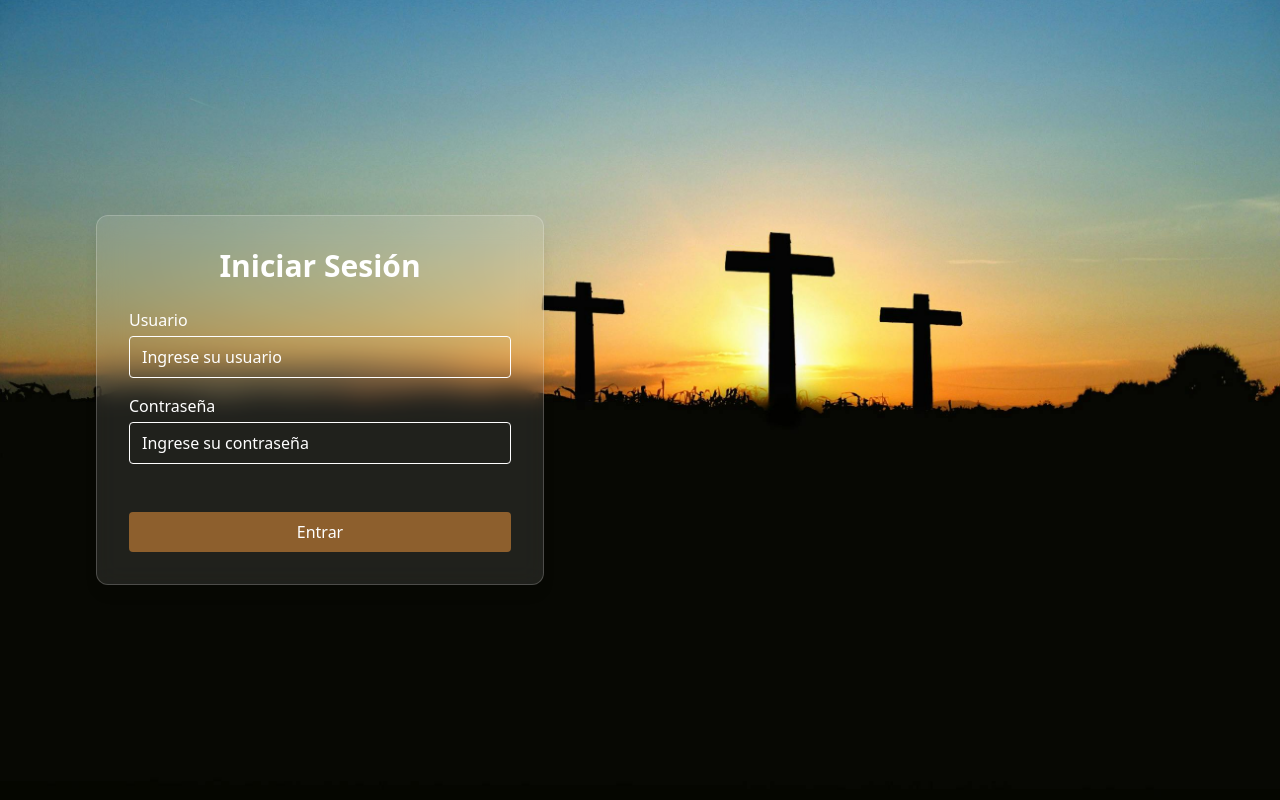
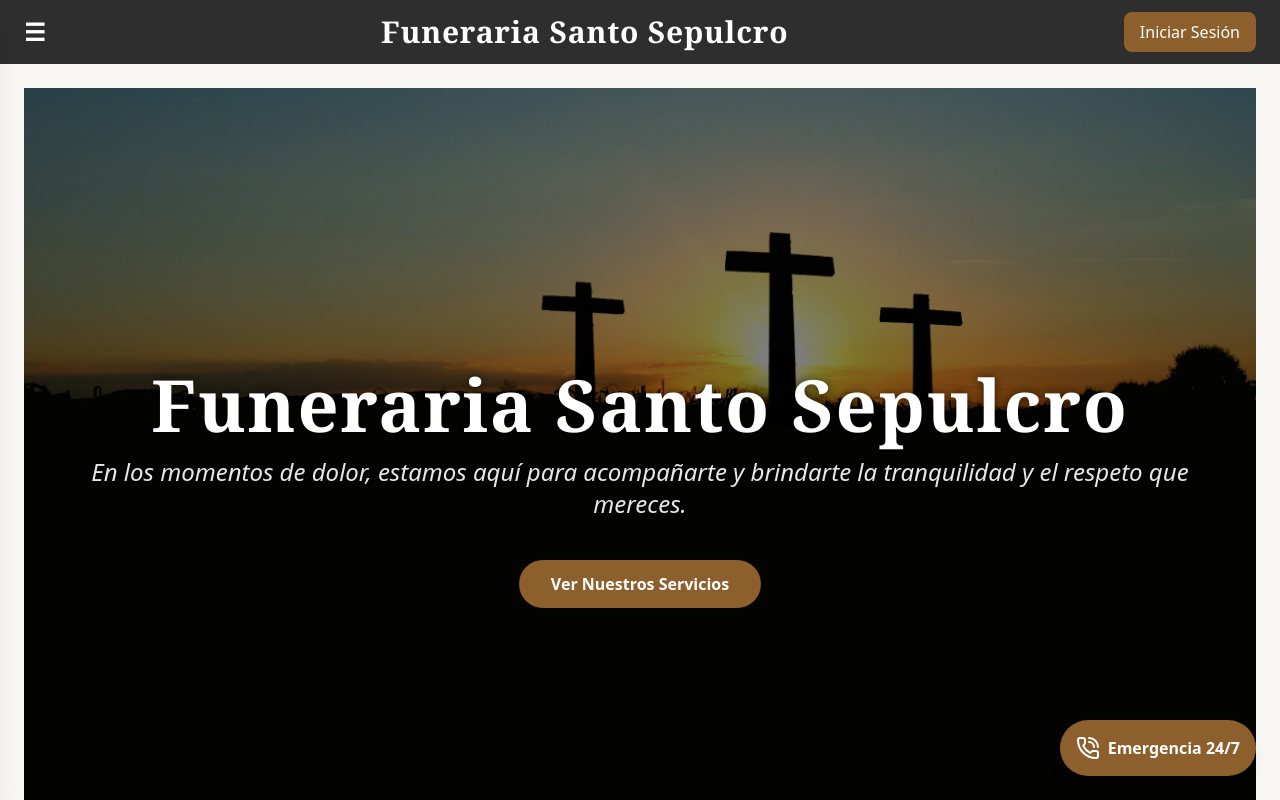
Before and after one commit to josue-j-fernandez/Funeraria_frontend, a React app: page / in a window 1280 px wide. Before the commit this address led to /login. Built offline with nearby package versions, Linux system fonts and the light colour scheme; the HTML template or start-up script is replaced by a standard one.

Commit message:
feat:Controlar las paginas privadas y publicas

```diff
--- a/src/App.tsx
+++ b/src/App.tsx
@@ -1,10 +1,13 @@
 import React from "react";
 import { BrowserRouter, Routes, Route } from "react-router-dom";
 import { AuthProvider } from "./context/AuthProvider";
+
 import HomePage from "./routes/HomePage";
 import UsuariosTable from "./components/UsuariosTable";
 import ServiciosFunebres from "./routes/ServiciosFunebres";
 import ServiciosCremacion from "./routes/ServiciosCremacion";
+import Dashboard from "./routes/Dashboard";
+
 import MainLayout from "./components/MainLayout";
 import LoginPage from "./routes/Login";
 import PrivateRoute from "./routes/PrivateRoute";
@@ -14,48 +17,46 @@ const App: React.FC = () => {
     <BrowserRouter>
       <AuthProvider>
         <Routes>
+
+          {/* Login fuera del MainLayout */}
           <Route path="/login" element={<LoginPage />} />
 
+          {/* ✔ Todas las demás páginas con MainLayout */}
           <Route
-            path="/"
+            path="/*"
+            element={
+              <MainLayout>
+                <Routes>
+
+                  {/* PUBLICAS */}
+                  <Route path="/" element={<HomePage />} />
+                  <Route path="/servicios-funebres" element={<ServiciosFunebres />} />
+                  <Route path="/servicios-cremacion" element={<ServiciosCremacion />} />
+
+                  {/* PRIVADAS */}
+                  <Route
+                    path="/dashboard"
                     element={
                       <PrivateRoute>
-                <MainLayout>
-                  <HomePage />
-                </MainLayout>
+                        <Dashboard />
                       </PrivateRoute>
                     }
                   />
+
                   <Route
                     path="/usuarios"
                     element={
                       <PrivateRoute>
-                <MainLayout>
                         <UsuariosTable />
-                </MainLayout>
                       </PrivateRoute>
                     }
                   />
-          <Route
-            path="/servicios-funebres"
-            element={
-              <PrivateRoute>
-                <MainLayout>
-                  <ServiciosFunebres />
+
+                </Routes>
               </MainLayout>
-              </PrivateRoute>
             }
           />
-          <Route
-            path="/servicios-cremacion"
-            element={
-              <PrivateRoute>
-                <MainLayout>
-                  <ServiciosCremacion />
-                </MainLayout>
-              </PrivateRoute>
-            }
-          />
+
         </Routes>
       </AuthProvider>
     </BrowserRouter>
--- a/src/components/Header.tsx
+++ b/src/components/Header.tsx
@@ -4,40 +4,51 @@ import { useAuth } from "../hooks/useAuth";
 import { useNavigate } from "react-router-dom";
 
 interface HeaderProps {
-  toggleSidebar: () => void;
+  toggleSidebar?: () => void;
 }
 
 const Header: React.FC<HeaderProps> = ({ toggleSidebar }) => {
-  const { logout } = useAuth();
+  const { isAuthenticated, logout } = useAuth();
   const navigate = useNavigate();
 
   const handleLogout = () => {
-    logout();        // Cambia estado y elimina token
-    navigate("/login"); // Redirige correctamente al login
+    logout();
+    navigate("/"); // redirige al home público
   };
 
   return (
     <header className="flex justify-between items-center px-6 py-3 bg-[#2e2e2e] text-white shadow-md">
-      {/* Botón de menú */}
+
+      {/* Botón menú (solo si está definido) */}
+      {toggleSidebar && (
         <button
           onClick={toggleSidebar}
           className="text-2xl font-semibold hover:text-[#8D5F2D] transition-colors"
         >
           ☰
         </button>
+      )}
 
-      {/* Título con nueva fuente y tamaño */}
       <h1 className="text-2xl md:text-3xl font-serif font-extrabold tracking-wide">
         Funeraria Santo Sepulcro
       </h1>
 
-      {/* Botón de cerrar sesión */}
+      {/* Botón dinámico */}
+      {!isAuthenticated ? (
+        <button
+          onClick={() => navigate("/login")}
+          className="bg-[#8D5F2D] hover:bg-[#7C4F28] text-white px-4 py-2 rounded-lg transition-colors"
+        >
+          Iniciar Sesión
+        </button>
+      ) : (
         <button
           onClick={handleLogout}
-        className="bg-[#8D5F2D] hover:bg-[#7C4F28] text-white px-4 py-2 rounded-lg transition-colors"
+          className="bg-red-600 hover:bg-red-700 text-white px-4 py-2 rounded-lg transition-colors"
         >
           Cerrar Sesión
         </button>
+      )}
     </header>
   );
 };
--- a/src/components/SlideBar.tsx
+++ b/src/components/SlideBar.tsx
@@ -1,6 +1,7 @@
 // src/components/SlideBar.tsx
 import React, { useState } from "react";
 import { Link, useLocation } from "react-router-dom";
+import { useAuth } from "../hooks/useAuth";
 
 interface SidebarProps {
   isOpen: boolean;
@@ -10,6 +11,7 @@ interface SidebarProps {
 const Sidebar: React.FC<SidebarProps> = ({ isOpen, onClose }) => {
   const [servicesOpen, setServicesOpen] = useState(false);
   const location = useLocation();
+  const { isAuthenticated } = useAuth(); // ✅
 
   const linkClass = (path: string) =>
     location.pathname === path
@@ -33,9 +35,6 @@ const Sidebar: React.FC<SidebarProps> = ({ isOpen, onClose }) => {
         <Link to="/" className={linkClass("/")}>
           Inicio
         </Link>
-        <Link to="/usuarios" className={linkClass("/usuarios")}>
-          Usuarios
-        </Link>
 
         <div className="mt-2">
           <button
@@ -57,10 +56,17 @@ const Sidebar: React.FC<SidebarProps> = ({ isOpen, onClose }) => {
             </div>
           )}
         </div>
+
+        {/* Solo se muestra si está autenticado */}
+        {isAuthenticated && (
+          <Link to="/usuarios" className={linkClass("/usuarios")}>
+            Usuarios
+          </Link>
+        )}
       </nav>
 
       <div className="absolute bottom-4 w-full text-center text-xs text-gray-500">
-        © 2025 Santo Pulcro
+        © 2025 Funeraria Santo Sepulcro
       </div>
     </div>
   );
--- a/src/components/UsuariosTable.tsx
+++ b/src/components/UsuariosTable.tsx
@@ -40,7 +40,7 @@ const UsuariosTable: React.FC = () => {
     }
   };
 
-  // 🔹 Validación sencilla antes de guardar
+
   const handleSubmit = (e: React.FormEvent) => {
     e.preventDefault();
 
@@ -80,7 +80,7 @@ const UsuariosTable: React.FC = () => {
     setShowModal(false);
   };
 
-  // 🔹 Filtro directo en inputs (sin romper UX)
+
   const handleInputChange = (field: FormFields, value: string) => {
     let newValue = value;
 
@@ -149,7 +149,7 @@ const UsuariosTable: React.FC = () => {
         </table>
       </div>
 
-      {/* Modal Crear/Editar */}
+      {/* Crear/Editar */}
       {showModal && (
         <div className="fixed inset-0 bg-black bg-opacity-50 flex items-center justify-center z-50">
           <div className="bg-white p-6 rounded shadow-lg w-full max-w-lg">
--- a/src/hooks/useAuth.ts
+++ b/src/hooks/useAuth.ts
@@ -1,3 +1,4 @@
+// src/hooks/useAunth.ts
 import { useContext } from "react";
 import { AuthContext } from "../context/AuthContext";
 
--- a/src/routes/PrivateRoute.tsx
+++ b/src/routes/PrivateRoute.tsx
@@ -1,3 +1,4 @@
+// src/routes/PrivateRoute.tsx
 import React from "react";
 import { Navigate } from "react-router-dom";
 import { useAuth } from "../hooks/useAuth";
```
Lines whose indentation alone changed are shown as unchanged.
